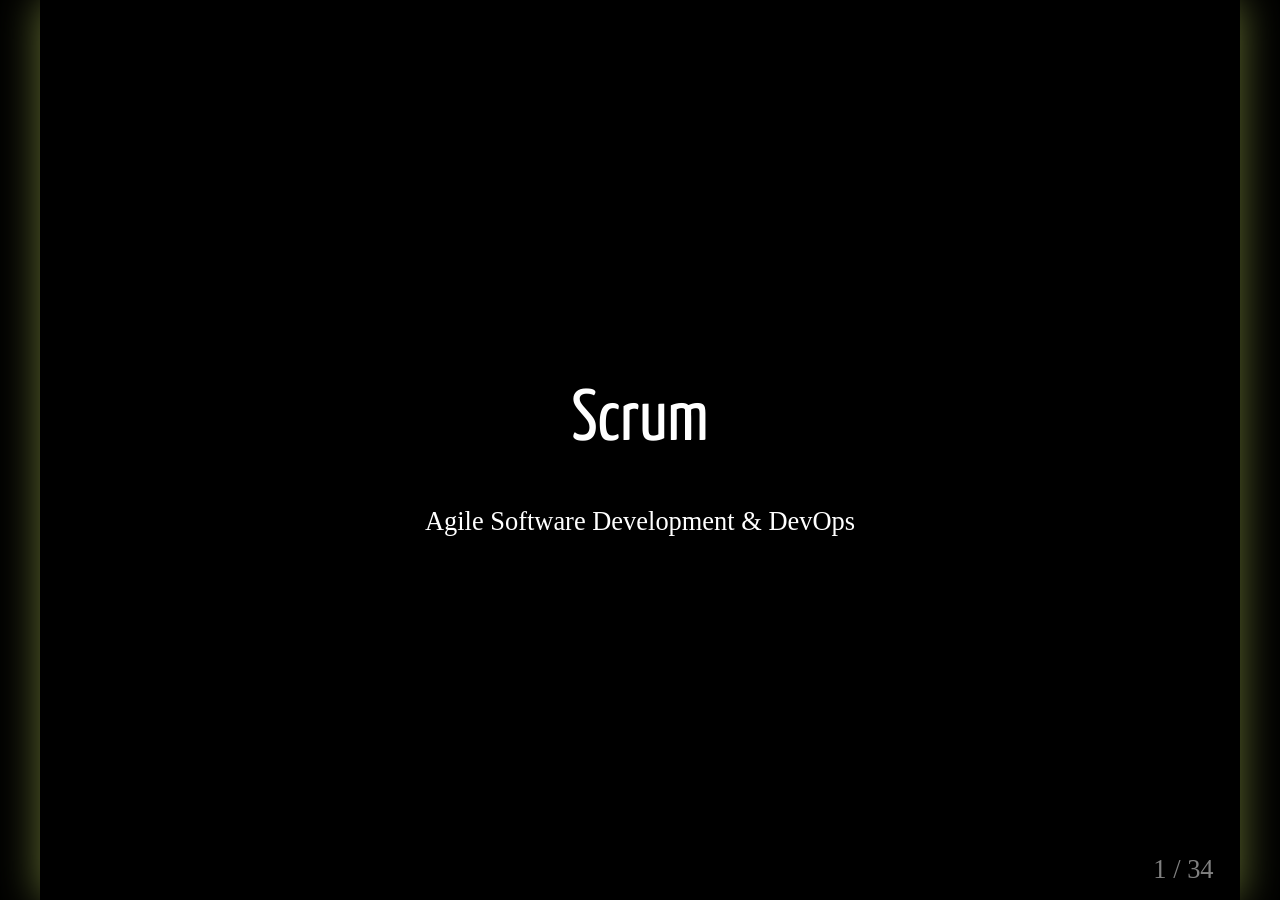
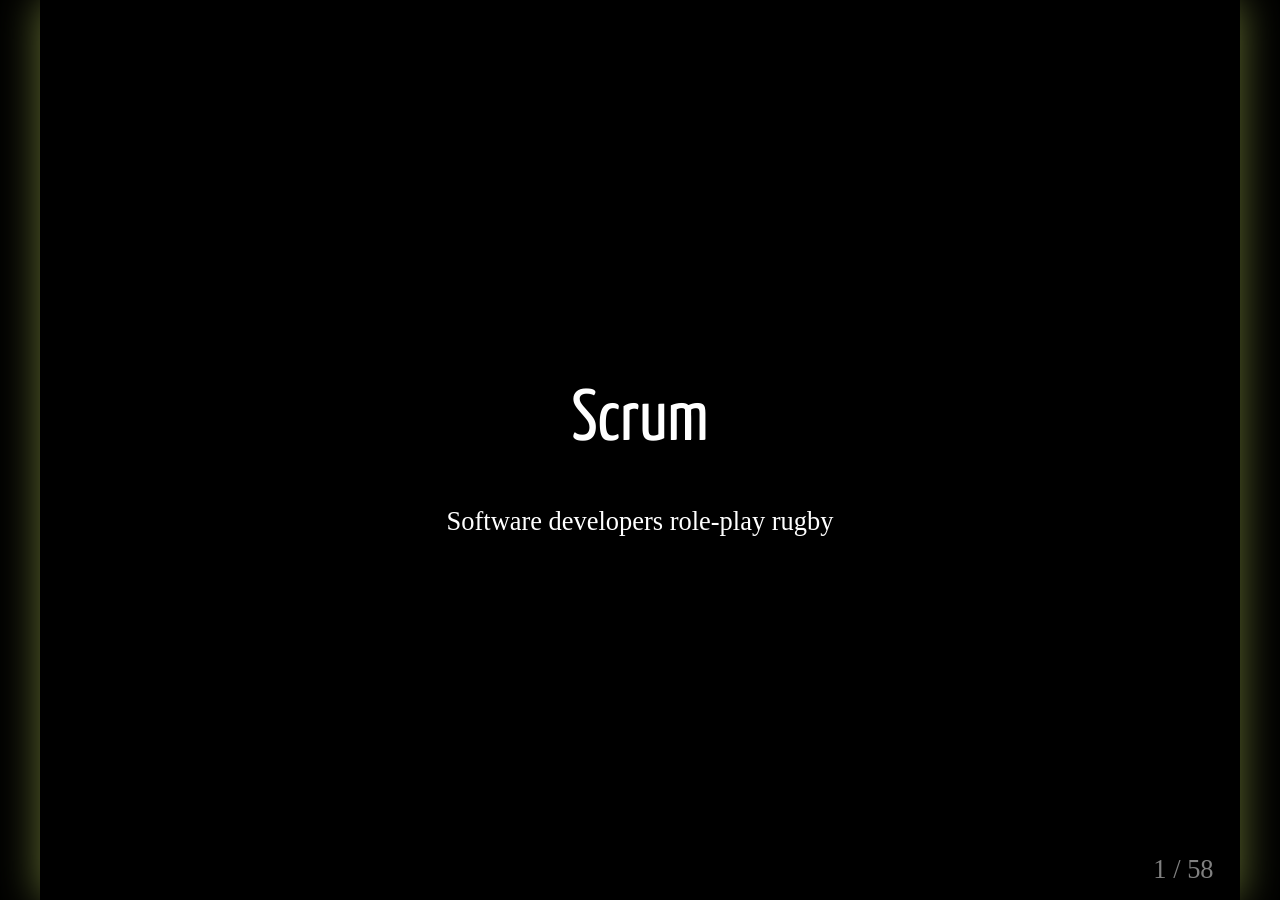
Before and after one commit to nyu-software-engineering/course-materials, a Jekyll site: the page built from docs/3.scrum.html, in a window 1280 px wide. Built offline with Jekyll 4.4.1, drawn with Linux system fonts in a browser that asks for light colours; some web fonts are replaced; part of the change alters nothing that is shown.

Commit message:
added links?

```diff
--- a/docs/3.scrum.html
+++ b/docs/3.scrum.html
@@ -7,7 +7,7 @@ permalink: /scrum/
 class: center, middle
 
 # Scrum
-Agile Software Development & DevOps
+Software developers role-play rugby
 
 ---
 
@@ -23,18 +23,24 @@ Agile Software Development & DevOps
 
 ---
 
-class: center, middle
 name: manifesto
 
 # Agile manifesto
 
 ---
 
-# Agile manifesto
+template: manifesto
+name: manifesto-1
 
 In 2001, at The Lodge at the Snowbird Ski Resort in Utah, 17 developers got together to talk shop.
 
-They emerged with the Agile Manifesto:
+They emerged shortly thereafter with the Agile Manifesto.
+
+---
+
+template: manifesto
+name: manifesto-2
+
 > We are uncovering better ways of developing software by doing it and helping others do it.
 >
 > Through this work we have come to value:
@@ -44,47 +50,46 @@ They emerged with the Agile Manifesto:
 > * *Responding to change* over following a plan
 >
 > That is, while there is value in the items on the right, we value the items on the left more.
+>
+> -[Agile Manifesto](http://agilemanifesto.org)
 
 ---
 
-# Agile manifesto
+template: manifesto
+name: manifesto-3
 
-The Agile manifesto inspired a world of developers, but there were no details on how to implement this.
+The Agile manifesto inspired a world of developers, but there were no details on how to implement it.
 
-Various practical frameworks quickly emerged for implementing these ideals.
+Various practical implementation frameworks quickly emerged.
 
-Scrum is one of them.
+[Scrum](https://www.scrum.org/resources/what-is-scrum/) is one of these.
 
 ---
 
-class: center, middle
 name: scrum
 
 # Scrum framework
 
 ---
 
-# Scrum framework
+template: scrum
+name: scrum-1
 
-The Scrum framework is a recipe for achieving agile development by following a fixed set of practices, revolving around specific rules and responsibilities.
-
-Scrum contains specific instructions and interrelationships among the following:
+The Scrum framework is a recipe for achieving agile development by prescribing a strict set of...
 - Roles
 - Events
-- Teamwork
 - Artifacts
-- Communications
 
 ---
 
-class: center, middle
 name: roles
 
 # Roles
 
 ---
 
-# Roles
+template: roles
+name: roles-1
 
 Scrum defines four distinct roles:
 - Product owner
@@ -92,62 +97,117 @@ Scrum defines four distinct roles:
 - Developer
 - Stakeholder
 
+---
+
+template: roles-1
+name: roles-2
+
 It is possible, although not adviseable, for one person to perform more than one of these roles.
 
 ---
 
-# Roles
+template: roles
+name: roles-3
+
 ## Product owner
 
 The Product Owner represents the business interests within the team.
 
+---
+
+template: roles-3
+name: roles-4
+
+## Product owner
+
 The Product Owner is the team member who communicates directly with the client.
+
+---
+
+template: roles-4
+name: roles-5
 
 The Product Owner is the team member who maintains and prioritizes the list of features to be implemented.
 
 ---
 
-# Roles
+template: roles
+name: roles-6
+
 ## Scrum master
 
 The Scrum Master represents the Scrum framework within the team.
 
+---
+
+template: roles-6
+name: roles-7
+
 The Scrum Master is a "servant leader", not a manager.
-
-The Scrum Master makes sure the team is following the Scrum framework.
 
 ---
 
-# Roles
+template: roles-7
+name: roles-8
+
+The Scrum Master ensures the team is following the Scrum framework.
+
+---
+
+template: roles
+name: roles-9
+
 ## Developer
 
 Developers implement the work laid out by the Product Owner.
 
+---
+
+template: roles-9
+name: roles-10
+
 Developers collaborate with the Product Owner to properly define and scope the work.
+
+---
+
+template: roles-10
+name: roles-11
 
 Developers are autonomous and decide in what manner to do the work.
 
 ---
 
-# Roles
+template: roles
+name: roles-12
+
 ## Stakeholder
 
 Stakeholders are people external to the team who have an important voice.
 
+---
+
+template: roles-12
+name: roles-13
+
 Stakeholders could be the client, or executives in the development company.
+
+---
+
+template: roles-13
+name: roles-14
 
 Stakeholders can cause problems if not kept in close communication with the team.
 
 ---
 
-class: center, middle
 name: events
 
 # Events
 
 ---
 
-# Events
+template: events
+name: events-1
 
 Scrum defines seven ritual events for different purposes:
 - Backlog creation
@@ -155,75 +215,122 @@ Scrum defines seven ritual events for different purposes:
 - Daily scrum
 - Backlog grooming
 - Sprint review
-- Stakeholder demo
 - Team retrospective
 
 ---
 
-# Events
+template: events
+name: events-2
+
 ## Backlog creation
 
 The Product Backlog is a list of features that the project is intended to implement.  These featuress are written in a specific style and called "User Stories".
 
+---
+
+template: events-2
+name: events-3
+
 The Product Owner, by speaking with Stakeholders, drafts and maintains the Product Backlog at the start of a project.
+
+---
+
+template: events-3
+name: events-4
 
 The features in the Product Backlog are ordered, with the most important User Stories on top of the list.
 
 ---
 
-# Events
+template: events
+name: events-5
+
 ## Backlog creation
 ### User stories
 
 User Stories are written in the following form:
 > As a _______, I want to _______, so that _______
 - the first blank is filled in with a user role or type of user
-- the second blank is filled in with some goal
+- the second blank is filled in with a goal
 - the third blank is filled in with a reason
 
 These are written in non-technical language by the Product Owner.
 
 ---
 
-# Events
+template: events
+name: events-6
+
 ## Backlog creation
 ### User stories
 
 User Stories should follow the *INVEST* acronym:
 - **I**ndependent - user stories do not depend on one-another
+
+---
+
+template: events-6
+name: events-7
+
 - **N**egotiable - can be canceled or changed at any time
+
+---
+
+template: events-7
+name: events-8
+
 - **V**aluable - meaningful stories
+
+---
+
+template: events-8
+name: events-9
+
 - **E**stimable - must be descriptive and small enough to be able to easily estimate work for it.
+
+---
+
+template: events-9
+name: events-10
+
 - **S**mall - story is small enough to be completed in one sprint
+
+---
+
+template: events-10
+name: events-11
+
 - **T**estable - story contains enough clarity to be able to easily design a test for it
 
 ---
 
-# Events
+template: events
+name: events-12
+
 ## Backlog creation
 ### User stories
 
-User Stories each have a set of *Acceptance Criteria*.
-
-This represents the minimum requirements for the User Story to be considered done.
-
-The Product Owner and Developers collaborativeley come up with this list of requirements.
+User Stories each have a set of **Acceptance Criteria**.
+- This represents the minimum requirements for the User Story to be considered done.
+- The Product Owner and Developers collaborativeley come up with this list of requirements.
 
 ---
 
-# Events
+template: events
+name: events-13
+
 ## Backlog creation
 ### User stories
 
-User Stories each have an *Estimation of Effort* - how much work is involved in completing the User Story.
-
-The Developers determine this and the Product Owner writes it on the User Story.
-
-There are many techniques for estimating work, including the "tee shirt size" method, and "planning poker".
+User Stories each have an **Estimation of Effort**
+- The Developers determine how much work is involved in the user story.
+- **Planning Poker** is a popular technique for determining this.
 
 ---
 
-# Events
+template: events
+name: events-14
+
 ## Backlog creation
 ### Spikes
 
@@ -231,33 +338,70 @@ Sometimes work needs to be done that is not end-user-facing, such as setting up
 
 Such a piece of work is called a *Spike*.
 
-Spikes are added to the Product Backlog and treated similarly to User Stories.
-
 ---
 
-# Events
+template: events
+name: sprint-planning-1
+
 ## Sprint planning
 
 In Scrum, work is divided into increments called "sprints".  Sprints typically last several weeks.
 
-At the start of each Sprint, the entire team (including Product Owner) gets together and decides which features (i.e. User Stories) to work on in this Sprint.
+---
 
-The Product Owner presents the list of User Stories in the Product Backlog, from top to bottom.
+template: sprint-planning-1
+name: sprint-planning-2
 
-The team discusses and collaboratively agrees on which User Stories to do in this Sprint.
-
-The Developers break up each User Story into discrete Tasks - units of work that are doable by one developer in about one day.
+- At the start of each Sprint, the entire team (including Product Owner) gets together and decides which features (i.e. User Stories) to work on in this Sprint.
 
 ---
 
-# Events
+template: sprint-planning-2
+name: sprint-planning-3
+
+- The Product Owner presents the list of User Stories in the Product Backlog, from top to bottom.
+
+---
+
+template: sprint-planning-3
+name: sprint-planning-4
+
+- The team discusses and collaboratively agrees on which User Stories to do in this Sprint.
+
+---
+
+template: sprint-planning-4
+name: sprint-planning-5
+
+- The Developers break up each User Story into discrete Tasks - units of work that are doable by one developer in about one day.
+
+---
+
+template: events
+name: sprint-planning-6
+
 ## Sprint planning
 
 The team discusses and collaboratively agrees on which User Stories to do in this Sprint.  These are added to the Sprint Backlog.
 
+---
+
+template: sprint-planning-6
+name: sprint-planning-7
+
 The Developers break up each User Story in the Sprint Backlog into discrete Tasks - units of work that are doable by one developer in about one day.
 
+---
+
+template: sprint-planning-7
+name: sprint-planning-8
+
 Each task is assigned to a specific developer.
+
+---
+
+template: sprint-planning-8
+name: sprint-planning-9
 
 The Developers get to work.
 
@@ -314,7 +458,6 @@ The Product Owner adds any new User Stories requested by the Stakeholders to the
 
 ---
 
-class: center, middle
 name: communications
 
 # Communications
@@ -343,7 +486,6 @@ The Task Board must be kept up-to-date at all times by the Product Owner and Dev
 
 ---
 
-class: center, middle
 name: harmony
 
 # Team harmony
@@ -360,7 +502,6 @@ It is a good idea to inform the boss early if any team member is not performing
 
 ---
 
-class: center, middle
 name: conclusions
 
 # Conclusions
```
